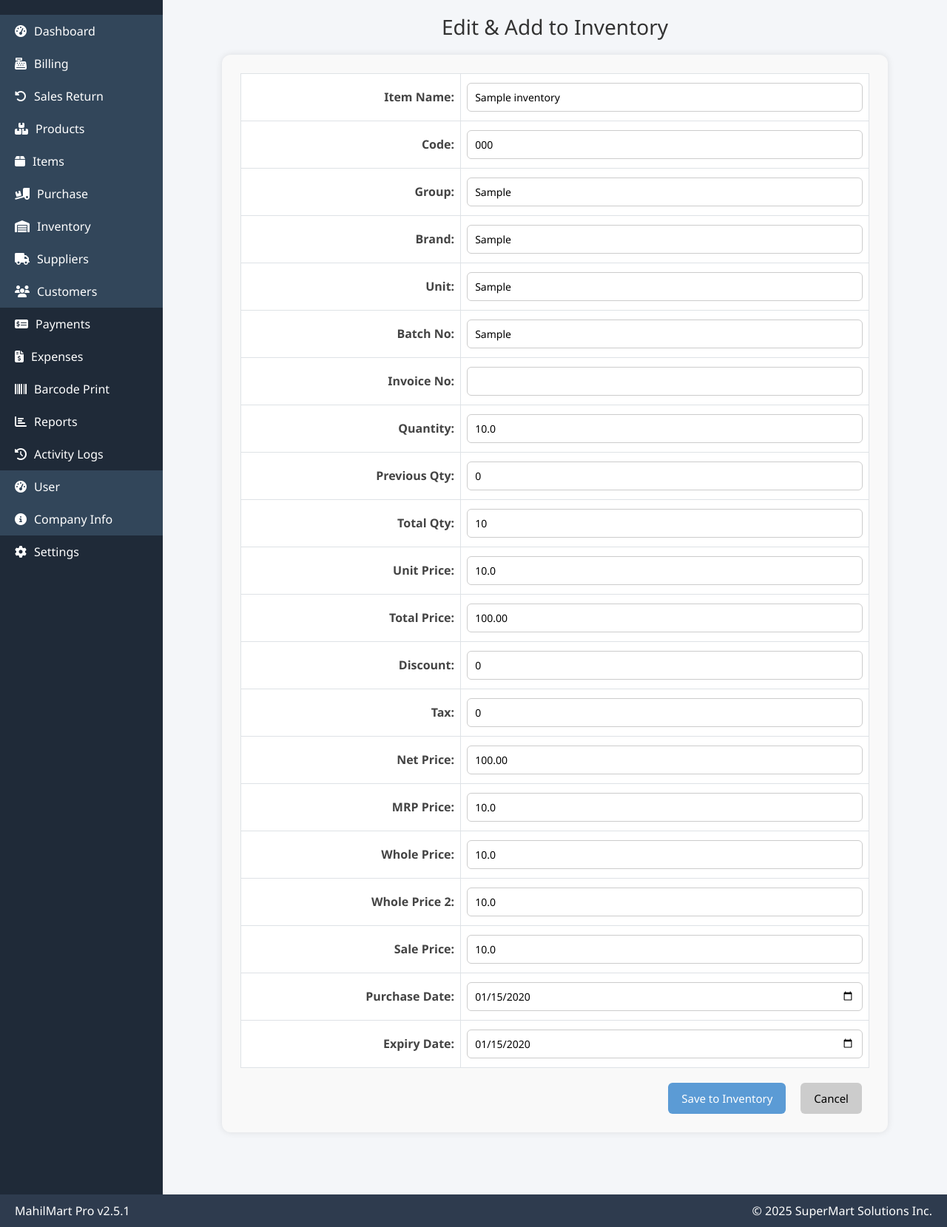
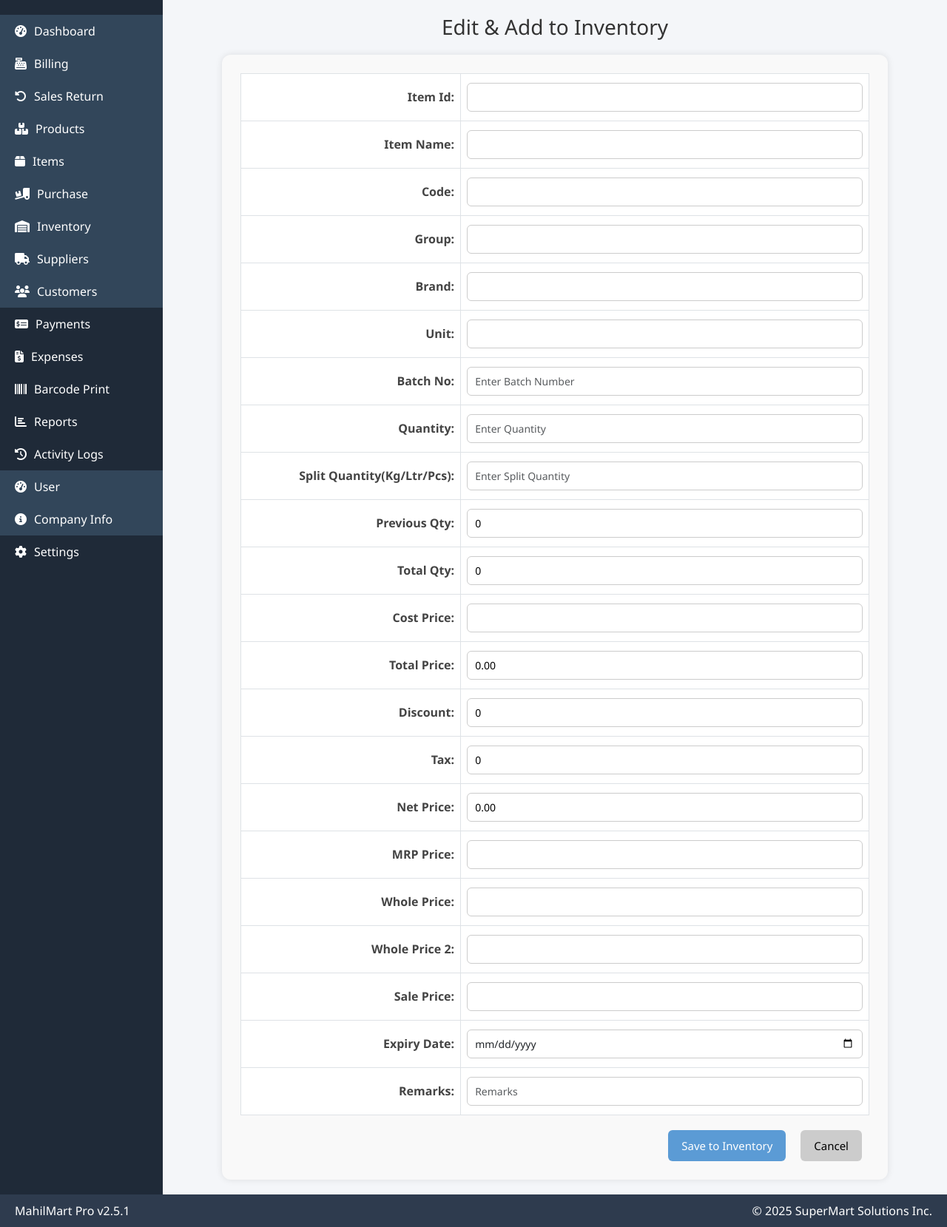
Before and after one commit to mahiltechlabops-bot/mahilmart-pos, a Django app: page /inventory/edit/1/ in a window 1280 px wide. Shown: the part 56-1715 px from the top of the page at 74% size. Run offline with Django 5.2, Linux system fonts and the light colour scheme; tables that the repository leaves empty hold one stand-in row (values such as "Sample post"); some libraries are stand-ins or nearby versions.

Commit message:
last_commits

```diff
--- a/MahilMartPOS_App/models.py
+++ b/MahilMartPOS_App/models.py
@@ -526,6 +526,7 @@ class Inventory(models.Model):
     expiry_date = models.DateField(null=True, blank=True)
     purchase = models.ForeignKey(Purchase, on_delete=models.CASCADE, null=True, blank=True)  # Optional
     created_at = models.DateTimeField(auto_now_add=True)
+    remarks = models.TextField(blank=True, default="N/A")
 
     def __str__(self):
         return f"{self.item_name} - {self.code}"
--- a/MahilMartPOS_App/templates/edit_bulk_item.html
+++ b/MahilMartPOS_App/templates/edit_bulk_item.html
@@ -98,27 +98,28 @@
         <div class="table-responsive">
             <table class="table table-bordered">
                 <tbody>
-                    <tr><td>Item Name:</td><td><input type="text" name="item_name" value="{{ item.item_name }}"></td></tr>
-                    <tr><td>Code:</td><td><input type="text" name="code" value="{{ item.code }}"></td></tr>
-                    <tr><td>Group:</td><td><input type="text" name="group" value="{{ item.group }}"></td></tr>
-                    <tr><td>Brand:</td><td><input type="text" name="brand" value="{{ item.brand }}"></td></tr>
-                    <tr><td>Unit:</td><td><input type="text" name="unit" value="{{ item.unit }}"></td></tr>
-                    <tr><td>Batch No:</td><td><input type="text" name="batch_no" value="{{ item.batch_no }}"></td></tr>
-                    <tr><td>Invoice No:</td><td><input type="text" name="invoice_no" value="{{ item.invoice_no }}"></td></tr>
-                    <tr><td>Quantity:</td><td><input type="number" step="0.01" name="quantity" id="quantity" value="{{ item.quantity }}"></td></tr>
+                    <tr><td>Item Id:</td><td><input type="text" name="item_id" id="item_id" value=""></td></tr>
+                    <tr><td>Item Name:</td><td><input type="text" name="item_name" id="item_name" value=""></td></tr>
+                    <tr><td>Code:</td><td><input type="text" name="code" id="code" value=""></td></tr>
+                    <tr><td>Group:</td><td><input type="text" name="group" id="group" value=""></td></tr>
+                    <tr><td>Brand:</td><td><input type="text" name="brand" id="brand" value=""></td></tr>
+                    <tr><td>Unit:</td><td><input type="text" name="unit" id="unit" value=""></td></tr>
+                    <tr><td>Batch No:</td><td><input type="text" name="batch_no" class="form-control" placeholder="Enter Batch Number" required></td></tr>
+                    <tr><td>Quantity:</td><td><input type="number" step="0.01" name="quantity" id="quantity" class="form-control" placeholder="Enter Quantity" required></td></tr>
+                    <tr><td>Split Quantity(Kg/Ltr/Pcs):</td><td><input type="number" step="0.01" name="split_quantity" id="quantity" class="form-control" placeholder="Enter Split Quantity" required></td></tr>
                     <tr><td>Previous Qty:</td><td><input type="number" step="0.01" name="previous_qty" value="0" id="previous_qty"></td></tr>
-                    <tr><td>Total Qty:</td><td><input type="number" step="0.01" name="total_qty" id="total_qty" value="{{ item.quantity }}"></td></tr>
-                    <tr><td>Unit Price:</td><td><input type="number" step="0.01" name="unit_price" id="unit_price" value="{{ item.unit_price }}"></td></tr>
+                    <tr><td>Total Qty:</td><td><input type="number" step="0.01" name="total_qty" id="total_qty" value=""></td></tr>
+                    <tr><td>Cost Price:</td><td><input type="number" step="0.01" name="cost_rate" id="cost_rate" value=""></td></tr>
                     <tr><td>Total Price:</td><td><input type="number" step="0.01" name="total_price" id="total_price" readonly></td></tr>
                     <tr><td>Discount:</td><td><input type="number" step="0.01" name="discount" id="discount" value="0"></td></tr>
                     <tr><td>Tax:</td><td><input type="number" step="0.01" name="tax" id="tax" value="0"></td></tr>
                     <tr><td>Net Price:</td><td><input type="number" step="0.01" name="net_price" id="net_price" readonly></td></tr>
-                    <tr><td>MRP Price:</td><td><input type="number" step="0.01" name="mrp_price" value="{{ item.mrp_price }}"></td></tr>
-                    <tr><td>Whole Price:</td><td><input type="number" step="0.01" name="whole_price" value="{{ item.whole_price }}"></td></tr>
-                    <tr><td>Whole Price 2:</td><td><input type="number" step="0.01" name="whole_price_2" value="{{ item.whole_price_2 }}"></td></tr>
-                    <tr><td>Sale Price:</td><td><input type="number" step="0.01" name="sale_price" value="{{ item.sale_price }}"></td></tr>
-                    <tr><td>Purchase Date:</td><td><input type="date" name="purchased_at" value="{{ item.purchased_at|date:'Y-m-d' }}"></td></tr>
-                    <tr><td>Expiry Date:</td><td><input type="date" name="expiry_date" value="{{ item.expiry_date|date:'Y-m-d' }}"></td></tr>
+                    <tr><td>MRP Price:</td><td><input type="number" step="0.01" name="mrp_price" id="mrp_price" value=""></td></tr>
+                    <tr><td>Whole Price:</td><td><input type="number" step="0.01" name="whole_price" id="whole_price" value=""></td></tr>
+                    <tr><td>Whole Price 2:</td><td><input type="number" step="0.01" name="whole_price_2" id="whole_price_2" value=""></td></tr>
+                    <tr><td>Sale Price:</td><td><input type="number" step="0.01" name="sale_price" id="sale_price" value=""></td></tr>
+                    <tr><td>Expiry Date:</td><td><input type="date" name="expiry_date" class="form-control" required></td></tr>
+                    <tr><td>Remarks:</td><td><input type="text" name="remarks" class="form-control" placeholder="Remarks" required></td></tr>
                 </tbody>
             </table>
         </div>
@@ -134,7 +135,7 @@
 <script>
     function calculatePrices() {
         const qty = parseFloat(document.getElementById("quantity").value) || 0;
-        const unitPrice = parseFloat(document.getElementById("unit_price").value) || 0;
+        const unitPrice = parseFloat(document.getElementById("cost_rate").value) || 0;
         const discount = parseFloat(document.getElementById("discount").value) || 0;
         const tax = parseFloat(document.getElementById("tax").value) || 0;
 
@@ -148,6 +149,37 @@
 
     document.addEventListener('input', calculatePrices);
     window.onload = calculatePrices;
+
+    document.addEventListener('DOMContentLoaded', function () {
+        function fetchItemInfo(queryParam, value) {
+            fetch(`/ajax/fetch-item-info/?${queryParam}=${encodeURIComponent(value)}`)
+                .then(response => response.json())
+                .then(data => {
+                    if (!data.error) {
+                        document.getElementById('item_id').value = data.item_id || '';
+                        document.getElementById('item_name').value = data.item_name || '';
+                        document.getElementById('code').value = data.code || '';
+                        document.getElementById('group').value = data.group || '';
+                        document.getElementById('brand').value = data.brand || '';
+                        document.getElementById('unit').value = data.unit || '';
+                        document.getElementById('unit_price').value = data.cost_rate || 0;
+                        document.getElementById('mrp_price').value = data.mrp_price || 0;
+                        document.getElementById('whole_price').value = data.whole_price || 0;
+                        document.getElementById('whole_price_2').value = data.whole_price_2 || 0;
+                        document.getElementById('sale_price').value = data.sale_price || 0;
+                    }
+                });
+        }
+
+        document.getElementById('code').addEventListener('blur', function () {
+            const code = this.value;
+            if (code) fetchItemInfo('code', code);
+        });
+
+        document.getElementById('item_name').addEventListener('blur', function () {
+            const name = this.value;
+            if (name) fetchItemInfo('name', name);
+        });
+    });
 </script>
-
 {% endblock %}
--- a/MahilMartPOS_App/templates/split_stock.html
+++ b/MahilMartPOS_App/templates/split_stock.html
@@ -202,6 +202,7 @@
                         <td>
                             <a href="{% url 'edit_bulk_item' item.id %}" class="btn btn-sm btn-primary">Edit</a>
                         </td>
+
                     </tr>
                     {% empty %}
                     <tr>
@@ -213,5 +214,4 @@
         </div>
     </div>
 </div>
-
 {% endblock %}
--- a/MahilMartPOS_App/urls.py
+++ b/MahilMartPOS_App/urls.py
@@ -36,6 +36,7 @@ urlpatterns = [
     path('stock_adjustments/', views.stock_adjustment_list, name='stock_adjustment_list'),
     path('split-stock/', views.split_stock_page, name='split_stock'),
     path('inventory/edit/<int:item_id>/', views.edit_bulk_item, name='edit_bulk_item'),
+    path('ajax/fetch-item-info/', views.fetch_item_info, name='fetch_item_info'),
     path('inventory/', views.inventory_view, name='inventory'),
     path('product/<int:pk>/', views.product_detail, name='product_detail'),
     path('suppliers/', views.suppliers_view, name='suppliers'),
--- a/MahilMartPOS_App/views.py
+++ b/MahilMartPOS_App/views.py
@@ -140,22 +140,41 @@ def create_invoice_view(request):
                     if remaining_qty <= 0:
                         break
 
-                    available_qty = inv_item.quantity
-                    deduct_qty = min(available_qty, remaining_qty)
-
-                    # Record inventory details before updating
-                    item_inventory_details.append({
-                        'inventory_id': inv_item.id,
-                        'batch_no': inv_item.batch_no,
-                        'purchased_at': str(inv_item.purchased_at),
-                        'original_qty': available_qty,
-                        'deducted_qty': deduct_qty,
-                        'remaining_qty': available_qty - deduct_qty
-                    })
-
-                    # Update inventory quantity
-                    inv_item.quantity -= deduct_qty
-                    inv_item.save()
+                    if inv_item.unit == "Bulk":
+                        # Reduce from split_unit
+                        available_qty = inv_item.split_unit or 0
+                        deduct_qty = min(available_qty, remaining_qty)
+
+                        item_inventory_details.append({
+                            'inventory_id': inv_item.id,
+                            'batch_no': inv_item.batch_no,
+                            'purchased_at': str(inv_item.purchased_at),
+                            'original_qty': available_qty,
+                            'deducted_qty': deduct_qty,
+                            'remaining_qty': available_qty - deduct_qty,
+                            'deducted_from': 'split_unit'
+                        })
+
+                        inv_item.split_unit -= deduct_qty
+                        inv_item.save()
+
+                    else:
+                        # Reduce from quantity
+                        available_qty = inv_item.quantity
+                        deduct_qty = min(available_qty, remaining_qty)
+
+                        item_inventory_details.append({
+                            'inventory_id': inv_item.id,
+                            'batch_no': inv_item.batch_no,
+                            'purchased_at': str(inv_item.purchased_at),
+                            'original_qty': available_qty,
+                            'deducted_qty': deduct_qty,
+                            'remaining_qty': available_qty - deduct_qty,
+                            'deducted_from': 'quantity'
+                        })
+
+                        inv_item.quantity -= deduct_qty
+                        inv_item.save()
 
                     remaining_qty -= deduct_qty
 
@@ -241,6 +260,7 @@ def get_item_info(request):
         return JsonResponse({
             'item_name': item.item_name,
             'item_code': item.code,
+            'unit': item.unit,
             'mrsp': item.MRSP,
             'sale_rate': item.sale_rate,
             'available_qty': total_available,
@@ -536,6 +556,10 @@ def item_creation(request):
         status = request.POST.get('status')
         item_name = request.POST.get('item_name')
         print_name = request.POST.get('print_name')
+
+        if Item.objects.filter(code=code).exists():
+            messages.error(request, f"Item with code '{code}' already exists.")
+            return redirect('items')
 
         # Get tax percent from Tax object
         tax_id = request.POST.get('tax')
@@ -1005,7 +1029,6 @@ def create_purchase(request):
                     whole_price_2=item['whole_price_2'],
                     sale_price=item['sale_price'],
                     supplier_id=supplier.supplier_id,
-                    # purchased_at=parse_date(item.get('purchased_at')),
                     purchased_at = now().date(),
                     batch_no=new_batch_no,
                     expiry_date=parse_date(item.get('expiry_date')),
@@ -1036,7 +1059,6 @@ def create_purchase(request):
                     whole_price=item['whole_price'],
                     whole_price_2=item['whole_price_2'],
                     sale_price=item['sale_price'],
-                    # purchased_at=parse_date(item.get('purchased_at')),
                     purchased_at = now().date(),
                     expiry_date=parse_date(item.get('expiry_date')),
                     purchase=purchase
@@ -1263,33 +1285,39 @@ def stock_adjustment_list(request):
 def edit_bulk_item(request, item_id):
     bulk_item = get_object_or_404(Inventory, id=item_id)
 
+    print("Original bulk_item:", bulk_item.id)
+    supplier_id = bulk_item.supplier_id
+    purchase_id = bulk_item.purchase_id
+
     if request.method == 'POST':
         print("POST request received:", request.POST)
 
+        original_split_unit = float(bulk_item.split_unit or 0)
+        posted_split_qty = float(request.POST.get('split_quantity') or 0)
+        updated_split_unit = original_split_unit - posted_split_qty
+        bulk_item.split_unit = updated_split_unit
+        bulk_item.save(update_fields=['split_unit'])
+
+            #   works on the qunaity, previous quantity, total quantity, total price adjustment need
+
         try:
-            purchased_at = request.POST.get('purchased_at')
-            expiry_date = request.POST.get('expiry_date')
-
-            purchased_at_date = datetime.strptime(purchased_at, '%Y-%m-%d').date() if purchased_at else None
-            expiry_date_date = datetime.strptime(expiry_date, '%Y-%m-%d').date() if expiry_date else None
-
-            # Get supplier by code if needed
+            item_code = request.POST.get('code')
             try:
-                supplier_obj = Supplier.objects.get(code=bulk_item.supplier_id)
-            except Supplier.DoesNotExist:
-                messages.error(request, "Supplier not found")
-                return render(request, 'edit_bulk_item.html', {'item': bulk_item})
+                item_obj = Item.objects.get(code=item_code)
+            except Item.DoesNotExist:
+                messages.error(request, f"No item found with code '{item_code}'")
+                return redirect(request.path)
 
             inventory = Inventory(
-                item=bulk_item.item,
+                item=item_obj,
                 item_name=request.POST.get('item_name'),
-                code=request.POST.get('code'),
+                code=item_code,
                 group=request.POST.get('group'),
                 brand=request.POST.get('brand'),
                 unit=request.POST.get('unit'),
                 batch_no=request.POST.get('batch_no'),
-                invoice_no=request.POST.get('invoice_no'),
                 quantity=float(request.POST.get('quantity') or 0),
+                split_unit=float(request.POST.get('split_quantity') or 0),
                 previous_qty=float(request.POST.get('previous_qty') or 0),
                 total_qty=float(request.POST.get('total_qty') or 0),
                 unit_price=float(request.POST.get('unit_price') or 0),
@@ -1301,10 +1329,12 @@ def edit_bulk_item(request, item_id):
                 whole_price=float(request.POST.get('whole_price') or 0),
                 whole_price_2=float(request.POST.get('whole_price_2') or 0),
                 sale_price=float(request.POST.get('sale_price') or 0),
-                purchased_at=purchased_at_date,
-                expiry_date=expiry_date_date,
-                supplier=supplier_obj,
-                purchase=bulk_item.purchase
+                purchased_at=now(),  # timezone-aware
+                expiry_date=request.POST.get('expiry_date'),
+                supplier_id=supplier_id,
+                purchase_id=purchase_id,
+                created_at=now(),
+                remarks=request.POST.get('remarks'),
             )
             inventory.save()
             print("Inventory saved with ID:", inventory.id)
@@ -1317,6 +1347,33 @@ def edit_bulk_item(request, item_id):
             messages.error(request, f"Error saving to inventory: {e}")
 
     return render(request, 'edit_bulk_item.html', {'item': bulk_item})
+
+def fetch_item_info(request):
+    code = request.GET.get('code')
+    name = request.GET.get('name')
+
+    item = None
+    if code:
+        item = Item.objects.filter(code__iexact=code).first()
+    elif name:
+        item = Item.objects.filter(item_name__iexact=name).first()
+
+    if item:
+        return JsonResponse({
+            'item_id': item.id,
+            'item_name': item.item_name,
+            'code': item.code,
+            'group': item.group,
+            'brand': item.brand,
+            'unit': item.unit,
+            'unit_price': float(item.cost_rate),
+            'mrp_price': float(item.MRSP),
+            'whole_price': float(item.whole_rate),
+            'whole_price_2': float(item.whole_rate_2),
+            'sale_price': float(item.sale_rate),
+        })
+
+    return JsonResponse({'error': 'Item not found'}, status=404)
 
 def inventory_view(request):
     query = request.GET.get('q', '').strip()
```
Also changed, not shown: MahilMartPOS_App/templates/billing.html (+7 -1 lines), MahilMartPOS_App/templates/items.html (+12 -0 lines), MahilMartPOS_App/migrations/0081_inventory_remarks.py (added).
